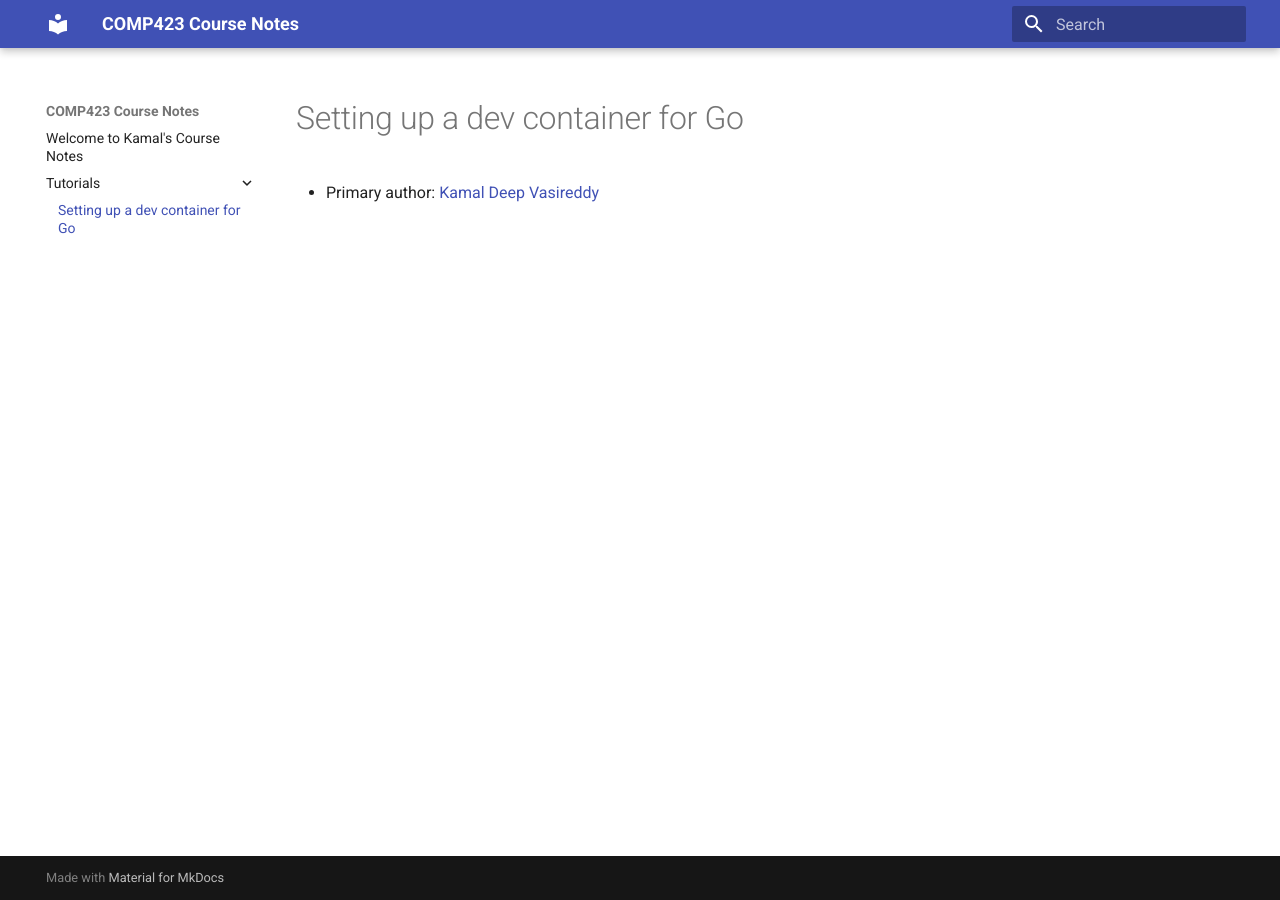
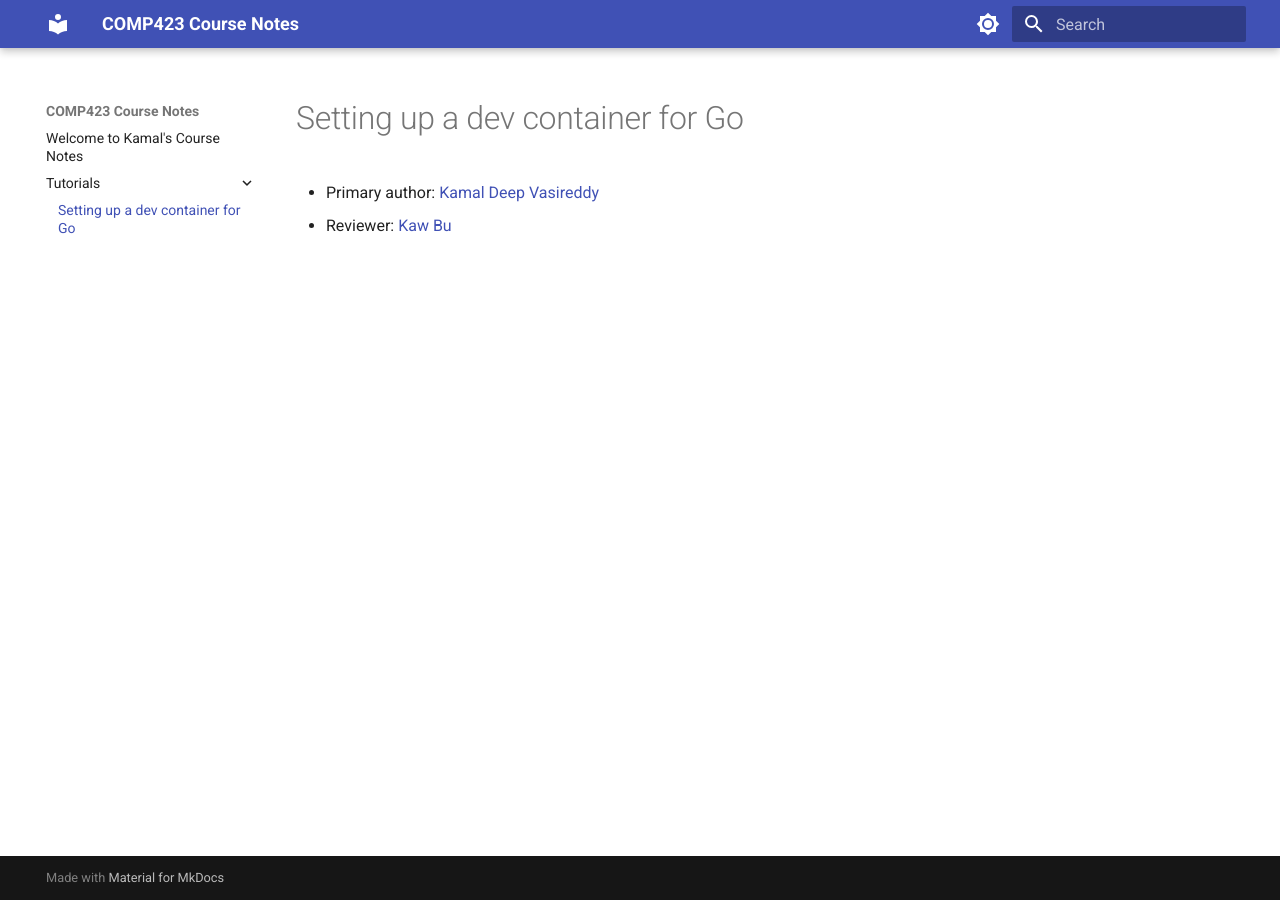
Before and after one commit to Kamal135792/comp423-course-notes, an MkDocs documentation site: the page built from docs/tutorials/go-setup.md, in a window 1280 px wide. Built offline with MkDocs 1.6.1 and Material for MkDocs 9.7.7, drawn with Linux system fonts in a browser that asks for light colours.

Commit message:
Added dark mode/light mode toggle, and added self as reviewer, and added link to our githubs

```diff
--- a/docs/tutorials/go-setup.md
+++ b/docs/tutorials/go-setup.md
@@ -1,3 +1,4 @@
 # Setting up a dev container for Go
 
 * Primary author: [Kamal Deep Vasireddy](https://github.com/Kamal135792)
+* Reviewer: [Kaw Bu](https://github.com/kawbu)
--- a/mkdocs.yml
+++ b/mkdocs.yml
@@ -1,3 +1,18 @@
 site_name: COMP423 Course Notes
 theme:
   name: material
+  palette:
+
+    # Palette toggle for light mode
+    - media: "(prefers-color-scheme: light)"
+      scheme: default
+      toggle:
+        icon: material/brightness-7
+        name: Switch to dark mode
+
+    # Palette toggle for dark mode
+    - media: "(prefers-color-scheme: dark)"
+      scheme: slate
+      toggle:
+        icon: material/brightness-4
+        name: Switch to light mode
```
